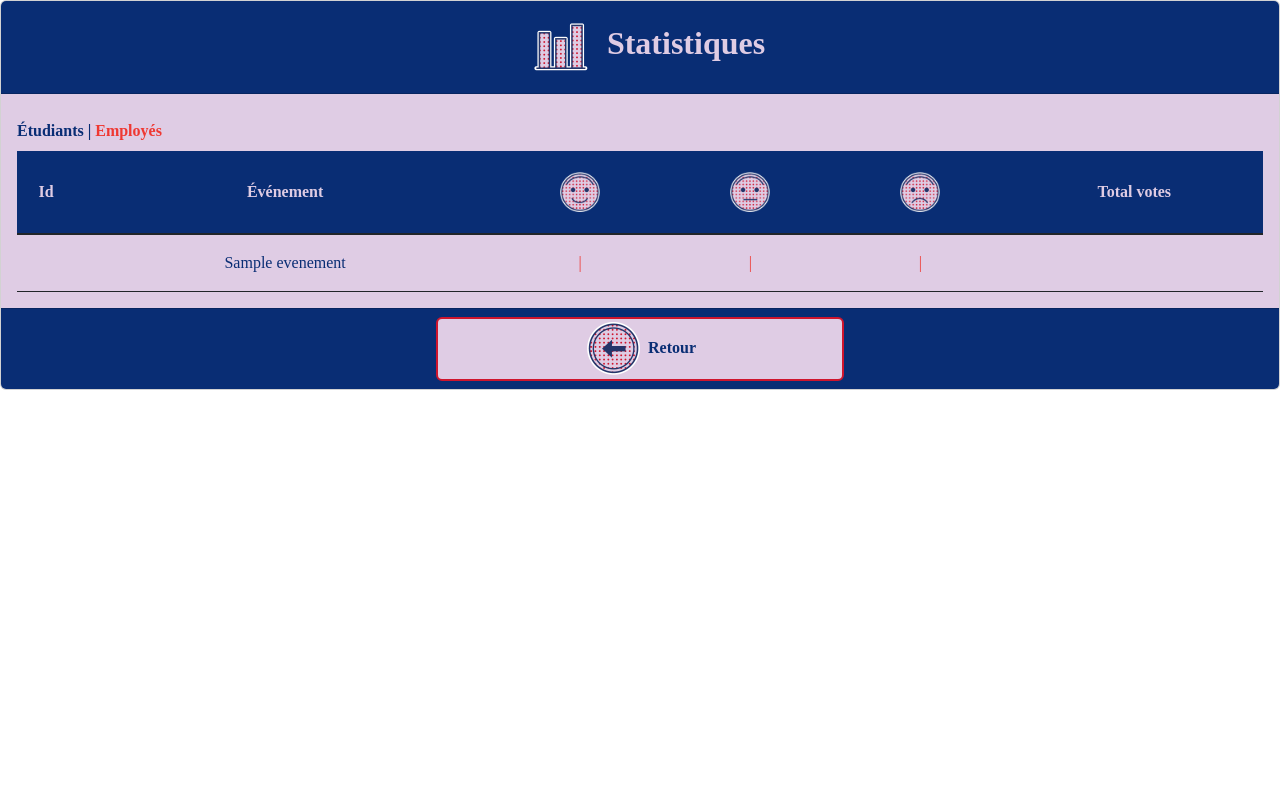
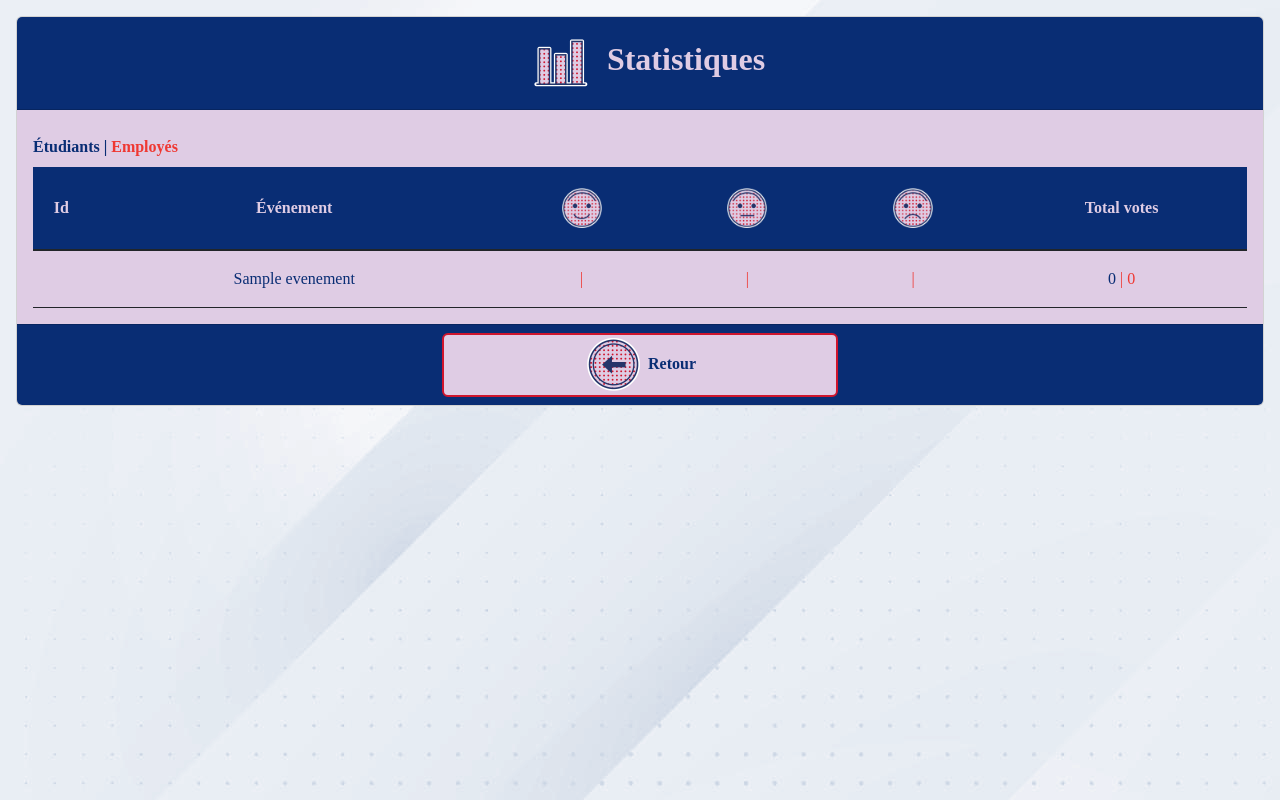
Before and after one commit to MathisGrondin/webIII2023, a PHP site: page /projMiSess/statistiques.php in a window 1280 px wide. Run offline with PHP 8.4, Linux system fonts and the light colour scheme; a user stored in the database is signed in; tables that the repository leaves empty hold one stand-in row (values such as "Sample post"); data that the repository does not hold is empty.

Commit message:
Stats modification

```diff
--- a/projMiSess/css/styleStats.css
+++ b/projMiSess/css/styleStats.css
@@ -1,3 +1,12 @@
+html, body{
+    height: 100%;
+    overflow: hidden;
+}
+
+.contStats{
+    background-image: url("../img/background.png");
+}
+
 .icons{
     height: 60px;
     width: auto;
--- a/projMiSess/statistiques.php
+++ b/projMiSess/statistiques.php
@@ -19,6 +19,8 @@
 <body>
 
     <?php
+        $sumEtu = 0;
+        $sumEmp = 0;
 
         $servername = "cours.cegep3r.info";
         $username = "2230572";
@@ -37,9 +39,9 @@
     ?>
 
     <div class="container-fluid contStats h-100 w-100">
-        <div class="row rowStats">
-            <div class="col-12 p-0 m-0">
-                <div class="card m-0 p-0 d-flex justify-content-center">
+        <div class="row h-100">
+            <div class="col-12 p-3 m-0">
+                <div class="card d-flex justify-content-center">
 
                     <div class="card-header py-2 bg bg-bleuCegep">
                             <h2 class="text-center py-2 lilasCegep fontCegep fw-bold p-0 my-0"><img src="icones/stats.png" alt="stats" class="icons mx-3">Statistiques</h2>
@@ -74,6 +76,14 @@
                                                     <td class="fontCegep bleuCegep my-3 py-3"><?php echo $row["nbAimeEtu"] ?><span class="rougeOrangeCegep"> | <?php echo $row["nbAimeEmp"] ?></span></td>
                                                     <td class="fontCegep bleuCegep my-3 py-3"><?php echo $row["nbNeutreEtu"] ?><span class="rougeOrangeCegep"> | <?php echo $row["nbNeutreEmp"] ?></td>
                                                     <td class="fontCegep bleuCegep my-3 py-3"><?php echo $row["nbDetesteEtu"] ?><span class="rougeOrangeCegep"> | <?php echo $row["nbDetesteEmp"] ?></td>
+
+                                                    <?php
+                                                    $sumEmp = $sumEtu = 0;
+                                                    $sumEtu += $row["nbAimeEtu"] + $row["nbNeutreEtu"] + $row["nbDetesteEtu"];
+                                                    $sumEmp += $row["nbAimeEmp"] + $row["nbNeutreEmp"] + $row["nbDetesteEmp"];
+                                                    ?>
+
+                                                    <td class="fontCegep bleuCegep my-3 py-3"><?php echo $sumEtu ?><span class="rougeOrangeCegep"> | <?php echo $sumEmp ?></span></td>
                                                 </tr>
                                             <?php
                                             }
@@ -82,8 +92,6 @@
                                         }
                                         $conn->close();
                                             ?>
-
-
                                 </tbody>
                             </table>
                         </div>
```
